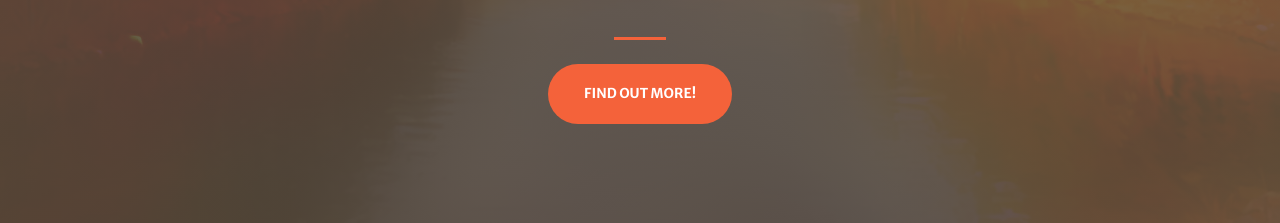
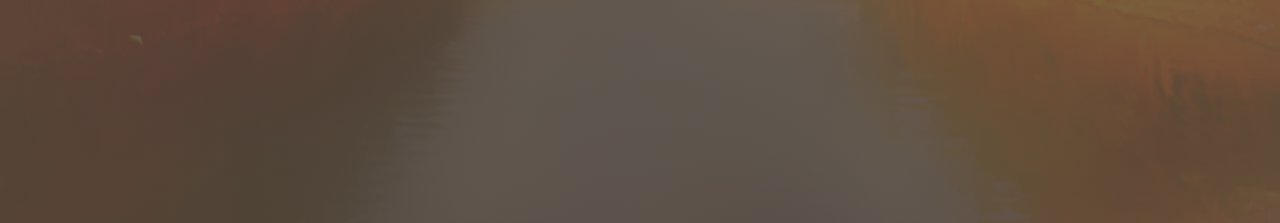
Before and after one commit to cgkrishnanunni/cgkrishnannni.github.io, a plain HTML site: page index.html in a window 1280 px wide. Shown: the part 577-800 px from the top of the page. Drawn offline with nearby package versions, Linux system fonts and the light colour scheme.

Commit message:
Update index.html

```diff
--- a/index.html
+++ b/index.html
@@ -125,12 +125,13 @@
 			 https://deepdreamgenerator.com/ddream/1qe40osrt8f
    -->
 
-  <header class="masthead text-center text-black d-flex">
+  <header class="masthead text-black">
     <div class="container my-auto">
       <div class="row">
 
         <img class="img-responsive" width="20%" height="auto" src="img/portfolio/thumbnails/Krish.jpg" alt="">
         <div class="text-block">
+          <h4> </h4>
           <h4>Hi, I am Krishnanunni C G.</h4>
           <p> I am an applied mathematician/ Engineer working at the interface of machine learning and mechanics. I am currently a second-year PhD student in Engineering Mechanics at UT Austin and work at the PHO-ICES group, Oden Institute for Computational Engineering and Sciences. I am particularly interested in Inverse problems, Nonlinear estimation theory, Numerical techniques and Dynamic analysis. I work in collaboration with my advisor Prof. Tan Bui-Thanh and have also collaborated with various experts in the fields of structural dynamics and computational mechanics such as Prof. B. N. Rao.</p>
         </div>
@@ -141,7 +142,7 @@
         </div>
         <div class="col-lg-8 mx-auto">
 
-          <a class="btn btn-primary btn-xl js-scroll-trigger" href="#about">Find Out More!</a>
+          <!--<a class="btn btn-primary btn-xl js-scroll-trigger" href="#about">Find Out More!</a>-->
         </div>
       </div>
     </div>
```
